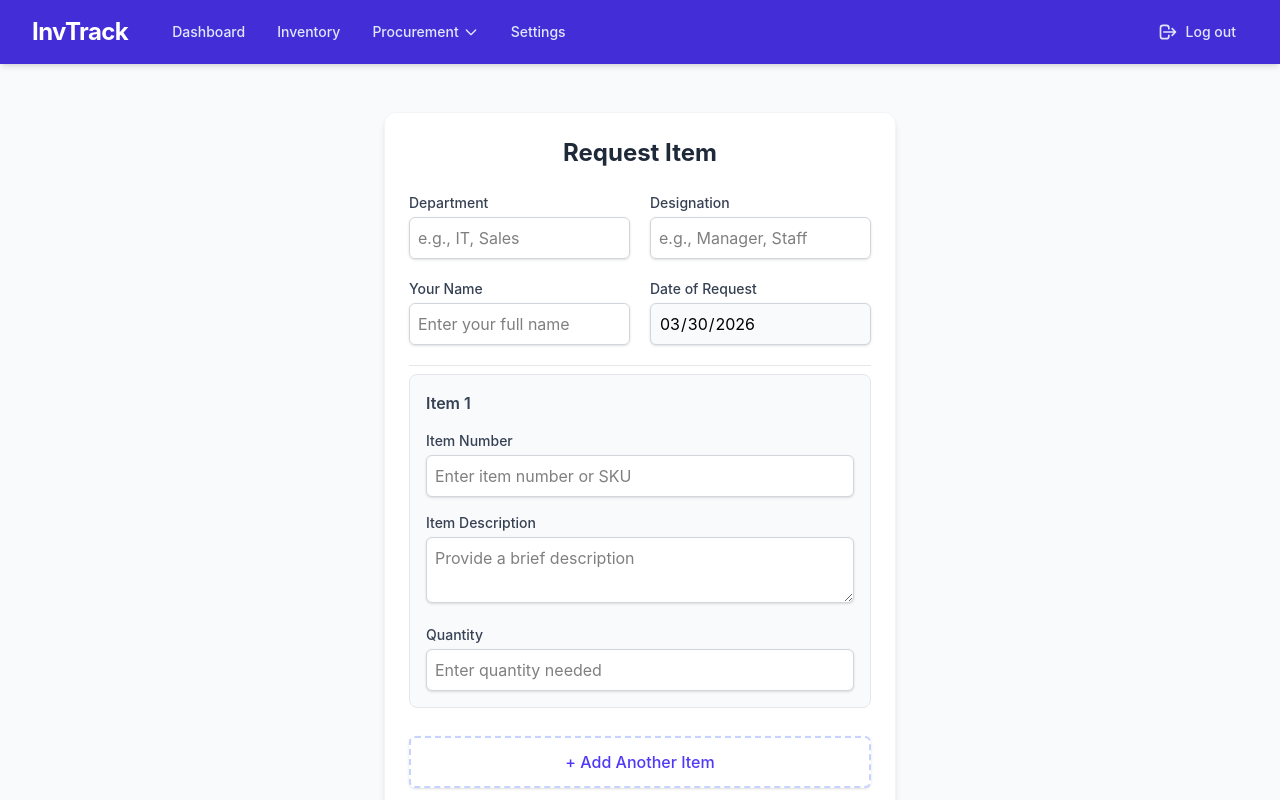
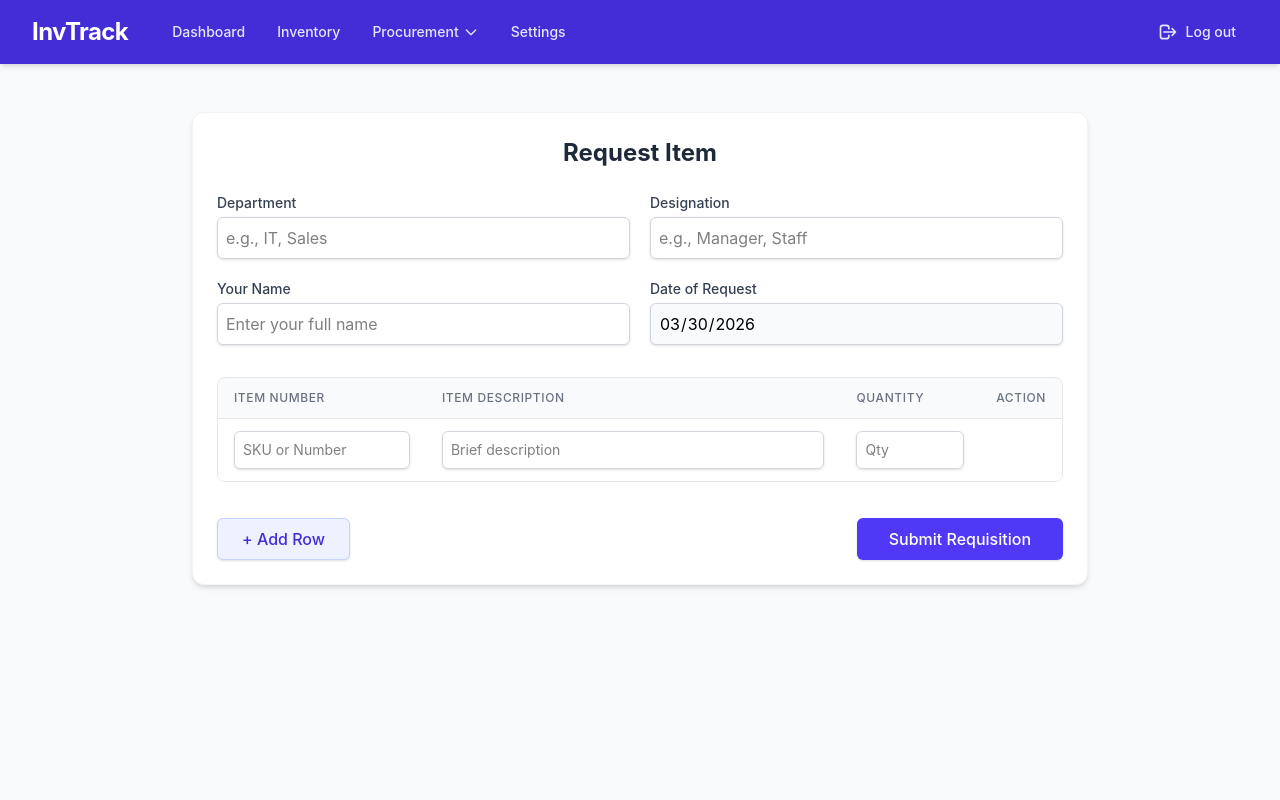
Before and after one commit to vunski3000/InvTrack, a React (Vite) app: page /request in a window 1280 px wide. Built offline with nearby package versions, Linux system fonts and the light colour scheme.

Commit message:
reqtable

```diff
--- a/src/screen/RequestScreen.jsx
+++ b/src/screen/RequestScreen.jsx
@@ -81,7 +81,7 @@ export default function RequestScreen() {
 
             {/* Main Content */}
             <div className="flex-1 flex flex-col items-center p-4 sm:p-6 overflow-y-auto">
-                <div className="bg-white p-6 rounded-xl shadow-md w-full max-w-lg border border-gray-100 my-6">
+                <div className="bg-white p-6 rounded-xl shadow-md w-full max-w-4xl border border-gray-100 my-6">
                     <h2 className="text-2xl font-bold text-gray-800 mb-6 text-center">Request Item</h2>
                     <form onSubmit={handleSubmit} className="space-y-5">
                         <div className="grid grid-cols-1 md:grid-cols-2 gap-5">
@@ -136,68 +136,79 @@ export default function RequestScreen() {
                                 />
                             </div>
                         </div>
-                        <hr className="my-2 border-t border-gray-200"/>
+
+                    <div className="mt-8 overflow-x-auto border border-gray-200 rounded-lg">
+                        <table className="min-w-full divide-y divide-gray-200">
+                            <thead className="bg-gray-50">
+                                <tr>
+                                    <th scope="col" className="px-4 py-3 text-left text-xs font-medium text-gray-500 uppercase tracking-wider w-1/4">Item Number</th>
+                                    <th scope="col" className="px-4 py-3 text-left text-xs font-medium text-gray-500 uppercase tracking-wider w-1/2">Item Description</th>
+                                    <th scope="col" className="px-4 py-3 text-left text-xs font-medium text-gray-500 uppercase tracking-wider w-1/6">Quantity</th>
+                                    <th scope="col" className="px-4 py-3 text-center text-xs font-medium text-gray-500 uppercase tracking-wider w-1/12">Action</th>
+                                </tr>
+                            </thead>
+                            <tbody className="bg-white divide-y divide-gray-200">
                                 {items.map((item, index) => (
-                            <div key={index} className="p-4 border border-gray-200 rounded-lg bg-gray-50 space-y-4 relative">
+                                    <tr key={index} className="hover:bg-gray-50 transition-colors">
+                                        <td className="px-4 py-3">
+                                            <input
+                                                type="text"
+                                                value={item.itemNumber}
+                                                onChange={(e) => handleItemChange(index, 'itemNumber', e.target.value)}
+                                                required
+                                                className="w-full p-2 border border-gray-300 rounded-md shadow-sm focus:ring-indigo-500 focus:border-indigo-500 text-sm"
+                                                placeholder="SKU or Number"
+                                            />
+                                        </td>
+                                        <td className="px-4 py-3">
+                                            <input
+                                                type="text"
+                                                value={item.itemDescription}
+                                                onChange={(e) => handleItemChange(index, 'itemDescription', e.target.value)}
+                                                required
+                                                className="w-full p-2 border border-gray-300 rounded-md shadow-sm focus:ring-indigo-500 focus:border-indigo-500 text-sm"
+                                                placeholder="Brief description"
+                                            />
+                                        </td>
+                                        <td className="px-4 py-3">
+                                            <input
+                                                type="number"
+                                                value={item.quantity}
+                                                onChange={(e) => handleItemChange(index, 'quantity', e.target.value)}
+                                                required
+                                                min="1"
+                                                className="w-full p-2 border border-gray-300 rounded-md shadow-sm focus:ring-indigo-500 focus:border-indigo-500 text-sm"
+                                                placeholder="Qty"
+                                            />
+                                        </td>
+                                        <td className="px-4 py-3 text-center">
                                             {items.length > 1 && (
                                                 <button
                                                     type="button"
                                                     onClick={() => handleRemoveItem(index)}
-                                        className="absolute top-4 right-4 text-red-500 hover:text-red-700 text-sm font-medium"
+                                                    className="text-red-500 hover:text-red-700 transition-colors"
+                                                    title="Remove Item"
                                                 >
-                                        Remove
+                                                    <svg className="w-5 h-5 mx-auto" fill="none" stroke="currentColor" viewBox="0 0 24 24"><path strokeLinecap="round" strokeLinejoin="round" strokeWidth={2} d="M19 7l-.867 12.142A2 2 0 0116.138 21H7.862a2 2 0 01-1.995-1.858L5 7m5 4v6m4-6v6m1-10V4a1 1 0 00-1-1h-4a1 1 0 00-1 1v3M4 7h16" /></svg>
                                                 </button>
                                             )}
-                                <h3 className="font-semibold text-gray-700">Item {index + 1}</h3>
-                                <div>
-                                    <label htmlFor={`itemNumber-${index}`} className="block text-sm font-medium text-gray-700 mb-1">Item Number</label>
-                                    <input
-                                        type="text"
-                                        id={`itemNumber-${index}`}
-                                        value={item.itemNumber}
-                                        onChange={(e) => handleItemChange(index, 'itemNumber', e.target.value)}
-                                        required
-                                        className="w-full p-2 border border-gray-300 rounded-md shadow-sm focus:ring-indigo-500 focus:border-indigo-500 bg-white"
-                                        placeholder="Enter item number or SKU"
-                                    />
+                                        </td>
+                                    </tr>
+                                ))}
+                            </tbody>
+                        </table>
                     </div>
-                                <div>
-                                    <label htmlFor={`itemDescription-${index}`} className="block text-sm font-medium text-gray-700 mb-1">Item Description</label>
-                                    <textarea
-                                        id={`itemDescription-${index}`}
-                                        value={item.itemDescription}
-                                        onChange={(e) => handleItemChange(index, 'itemDescription', e.target.value)}
-                                        required
-                                        rows={2}
-                                        className="w-full p-2 border border-gray-300 rounded-md shadow-sm focus:ring-indigo-500 focus:border-indigo-500 bg-white"
-                                        placeholder="Provide a brief description"
-                                    />
-                                </div>
-                                <div>
-                                    <label htmlFor={`quantity-${index}`} className="block text-sm font-medium text-gray-700 mb-1">Quantity</label>
-                                    <input
-                                        type="number"
-                                        id={`quantity-${index}`}
-                                        value={item.quantity}
-                                        onChange={(e) => handleItemChange(index, 'quantity', e.target.value)}
-                                        required
-                                        min="1"
-                                        className="w-full p-2 border border-gray-300 rounded-md shadow-sm focus:ring-indigo-500 focus:border-indigo-500 bg-white"
-                                        placeholder="Enter quantity needed"
-                                    />
-                                </div>
-                            </div>
-                        ))}
-                        <div className="pt-2">
+
+                    <div className="pt-4 flex flex-col sm:flex-row gap-4 justify-between">
                         <button
                             type="button"
                             onClick={handleAddItem}
-                                className="w-full bg-white border-2 border-dashed border-indigo-200 text-indigo-600 py-3 rounded-md hover:bg-indigo-50 hover:border-indigo-300 transition font-medium shadow-sm mb-4"
+                            className="w-full sm:w-auto px-6 py-2 bg-indigo-50 text-indigo-700 border border-indigo-200 rounded-md hover:bg-indigo-100 transition font-medium shadow-sm"
                         >
-                                + Add Another Item
+                            + Add Row
                         </button>
-                            <button type="submit" className="w-full bg-indigo-600 text-white py-2 px-4 rounded-md hover:bg-indigo-700 transition font-medium shadow-sm">
-                                Submit Request
+                        <button type="submit" className="w-full sm:w-auto px-8 py-2 bg-indigo-600 text-white rounded-md hover:bg-indigo-700 transition font-medium shadow-sm">
+                            Submit Requisition
                         </button>
                         </div>
                     </form>
```
Lines whose indentation alone changed are shown as unchanged.
